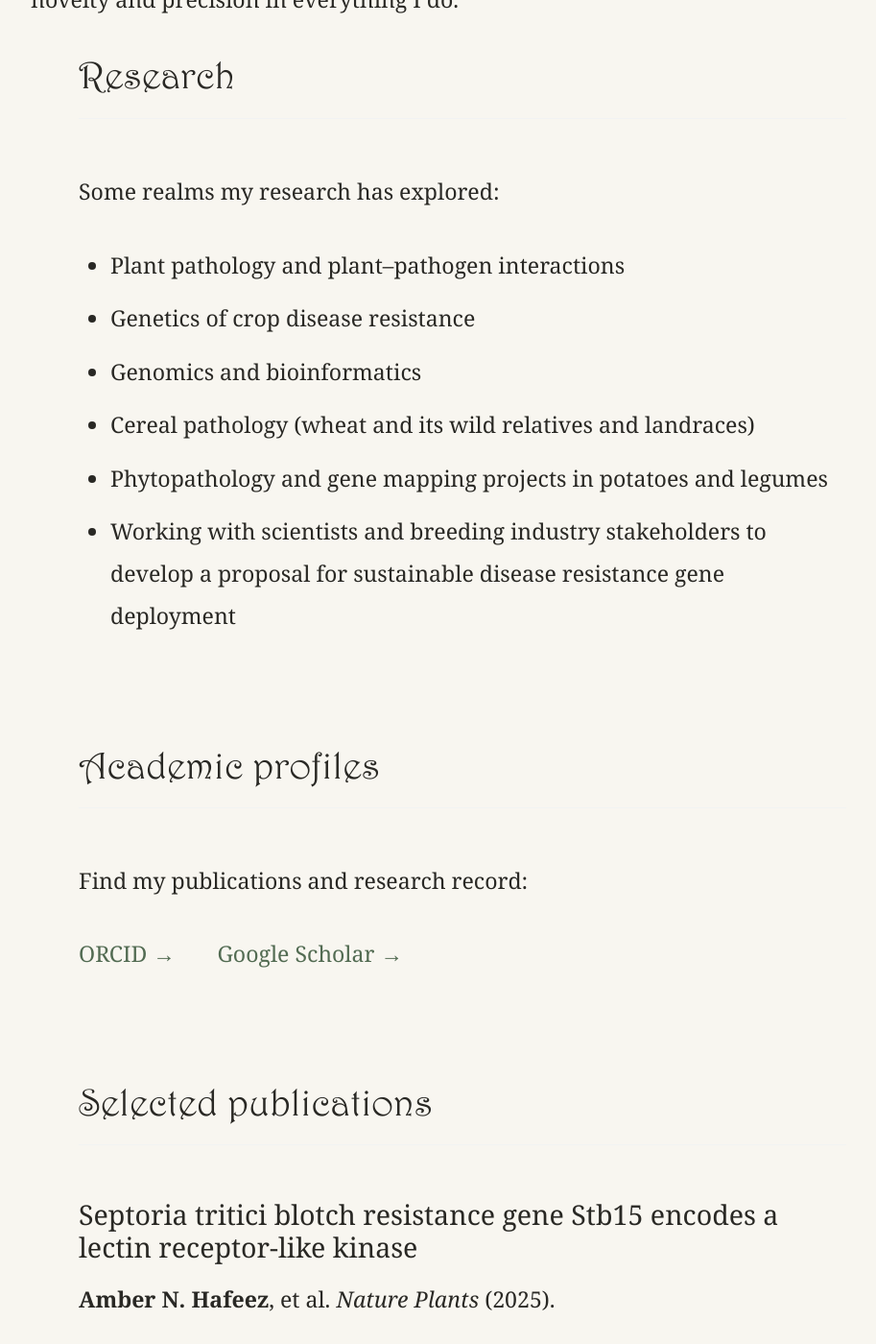
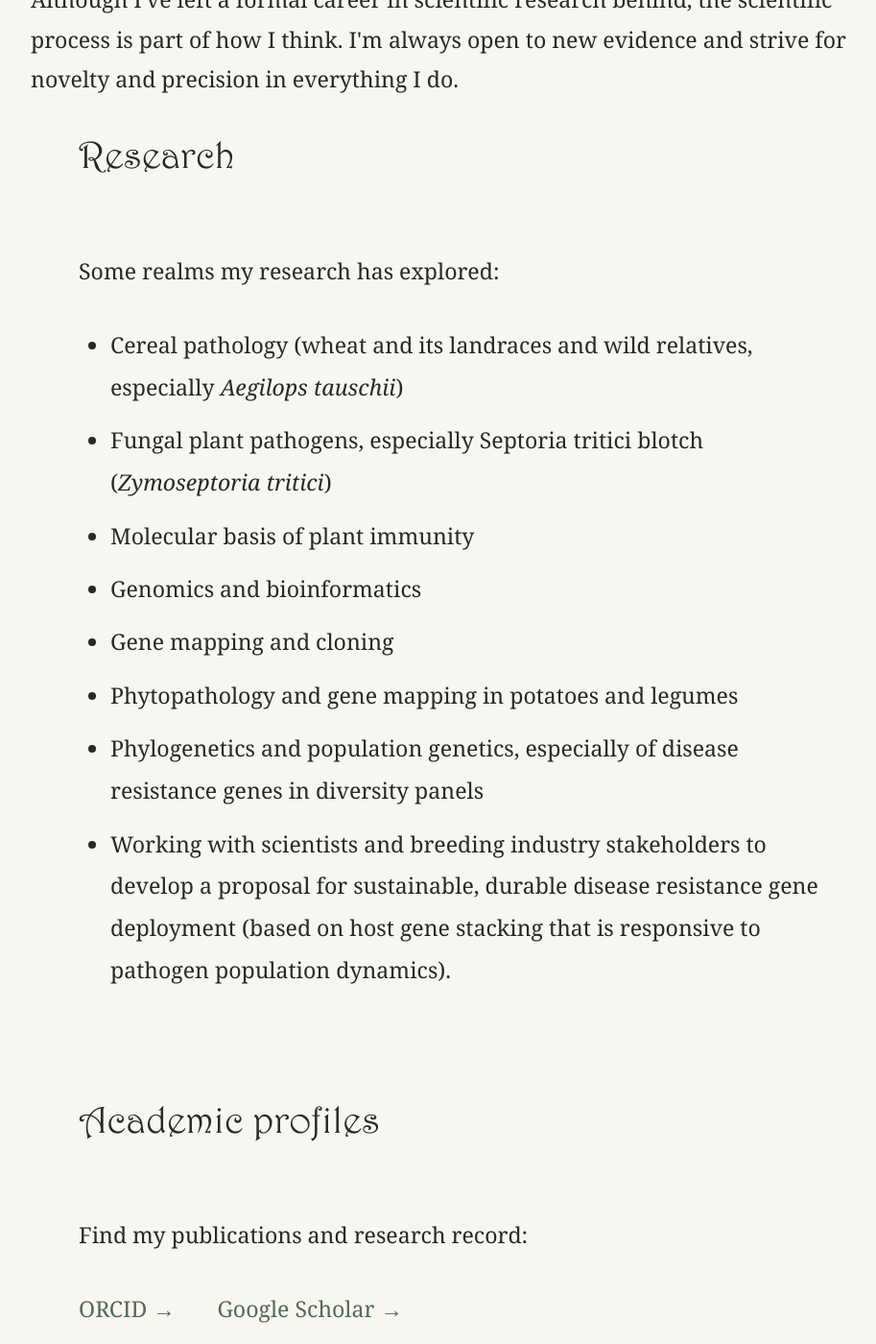
Before and after one commit to ambernhafeez/ambersflorilegium, a Jekyll site: the page built from _pages/science.md, in a window 1280 px wide and 1400 px high, scrolled down 1263 px. Shown: the whole window at 96% size, without its empty margins (158-1071 px from the left). Built offline with Jekyll 4.4.1, drawn with Linux system fonts in a browser that asks for light colours; cached includes are drawn as plain includes; some of the changed text lies outside the part shown.

Commit message:
updated science page and tried to fix favicon code

```diff
--- a/_pages/science.md
+++ b/_pages/science.md
@@ -24,9 +24,7 @@
   <div class="florilegium-page-intro">
 
     <p>
-      I am a scientist with a background in plant pathology, crop genetics
-      and disease resistance. My research has focused particularly on the
-      interactions between plants and the pathogens that affect them.
+      I am a scientist with a background in plant pathology, crop genetics and bioinformatics. My research has focussed on the interactions between plants and the fungal pathogens that affect them, as well as shining a light on the genes working behind the scenes. I've also led and written sections for impactful review papers that address the pressing issues in my field.
     </p>
     <p>
       I draw on my research background in my writing and other endeavours, both in the subject matter I explore and in how I approach my work. I have an eye for microscopic detail, which I connect to broader concepts, and am experienced in managing and carrying out large, involved projects, both independently and collaboratively. I love to experiment, which in my creative work manifests as stories with intricate structures and poems that play with language.
@@ -53,19 +51,23 @@
 
     <ul class="science-research-list">
 
-      <li>Plant pathology and plant–pathogen interactions</li>
+       <li>Cereal pathology (wheat and its landraces and wild relatives, especially <i>Aegilops tauschii</i>)</li>
 
-      <li>Genetics of crop disease resistance</li>
+       <li>Fungal plant pathogens, especially Septoria tritici blotch (<i>Zymoseptoria tritici</i>)</li>
+
+      <li>Molecular basis of plant immunity</li>
 
       <li>Genomics and bioinformatics</li>
 
-      <li>Cereal pathology (wheat and its wild relatives and landraces)</li>
+      <li>Gene mapping and cloning</li>
 
-      <li>Phytopathology and gene mapping projects in potatoes and legumes</li>
+      <li>Phytopathology and gene mapping in potatoes and legumes</li>
 
-      <li>Working with scientists and breeding industry stakeholders to develop a proposal for sustainable disease resistance gene deployment</li>
+      <li>Phylogenetics and population genetics, especially of disease resistance genes in diversity panels</li>
 
-    </ul>
+      <li>Working with scientists and breeding industry stakeholders to develop a proposal for sustainable, durable disease resistance gene deployment (based on host gene stacking that is responsive to pathogen population dynamics).</li>
+
+      </ul>
 
   </section>
 
@@ -106,7 +108,7 @@
         <h3>Septoria tritici blotch resistance gene Stb15 encodes a lectin receptor-like kinase</h3>
 
         <p>
-          <strong>Amber N. Hafeez</strong>, et al.
+          <strong>Amber N. Hafeez</strong>, <i>et al</i>.
           <em>Nature Plants</em> (2025).
         </p>
 
@@ -122,7 +124,7 @@
         <h3>Creation and judicious application of a wheat resistance gene atlas</h3>
 
         <p>
-          <strong>Amber N. Hafeez</strong>, et al.
+          <strong>Amber N. Hafeez</strong>, <i>et al</i>.
           <em>Molecular Plant</em> (2021).
         </p>
 
@@ -135,15 +137,15 @@
 
       <article class="science-publication">
 
-        <h3>Harnessing landrace diversity empowers wheat breeding</h3>
+        <h3>Breeding crops to feed 10 billion</h3>
 
         <p>
-          Shifeng Cheng, et al.
-          <em>Nature</em> (2024).
+          Lee T. Hickey, <b>Amber N. Hafeez</b>, <i>et al</i>.
+          <em>Nature Biotechnology</em> (2019).
         </p>
 
-        <a href="https://www.nature.com/articles/s41586-024-07682-9">
-          Read publication (open access) →
+        <a href="https://www.nature.com/articles/s41587-019-0152-9">
+          Read publication →
         </a>
 
       </article>
--- a/index.html
+++ b/index.html
@@ -3,7 +3,7 @@
 permalink: /
 ---
 
-<link rel="icon" type="{{ 'assets/images/ambers_florilegium_berry_flavicon.png' | relative_url }}" href="favicon.png">
+<link rel="icon" type="image/png" href="{{ 'assets/images/ambers_florilegium_berry_flavicon.png' | relative_url }}" />
 
 <div class="florilegium-masthead">
 
```
Also changed, not shown: other parts of _pages/science.md (+1 -1 lines).
